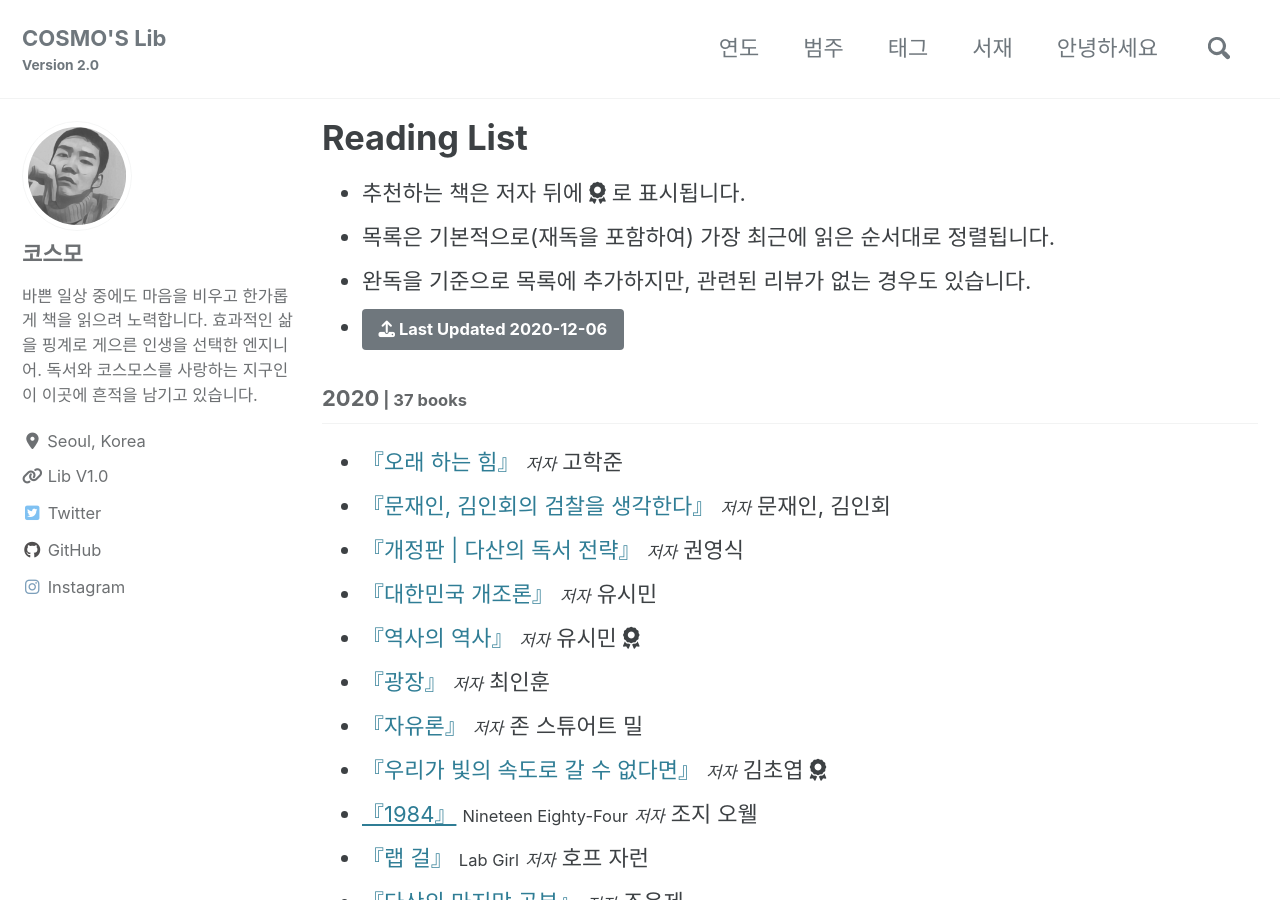
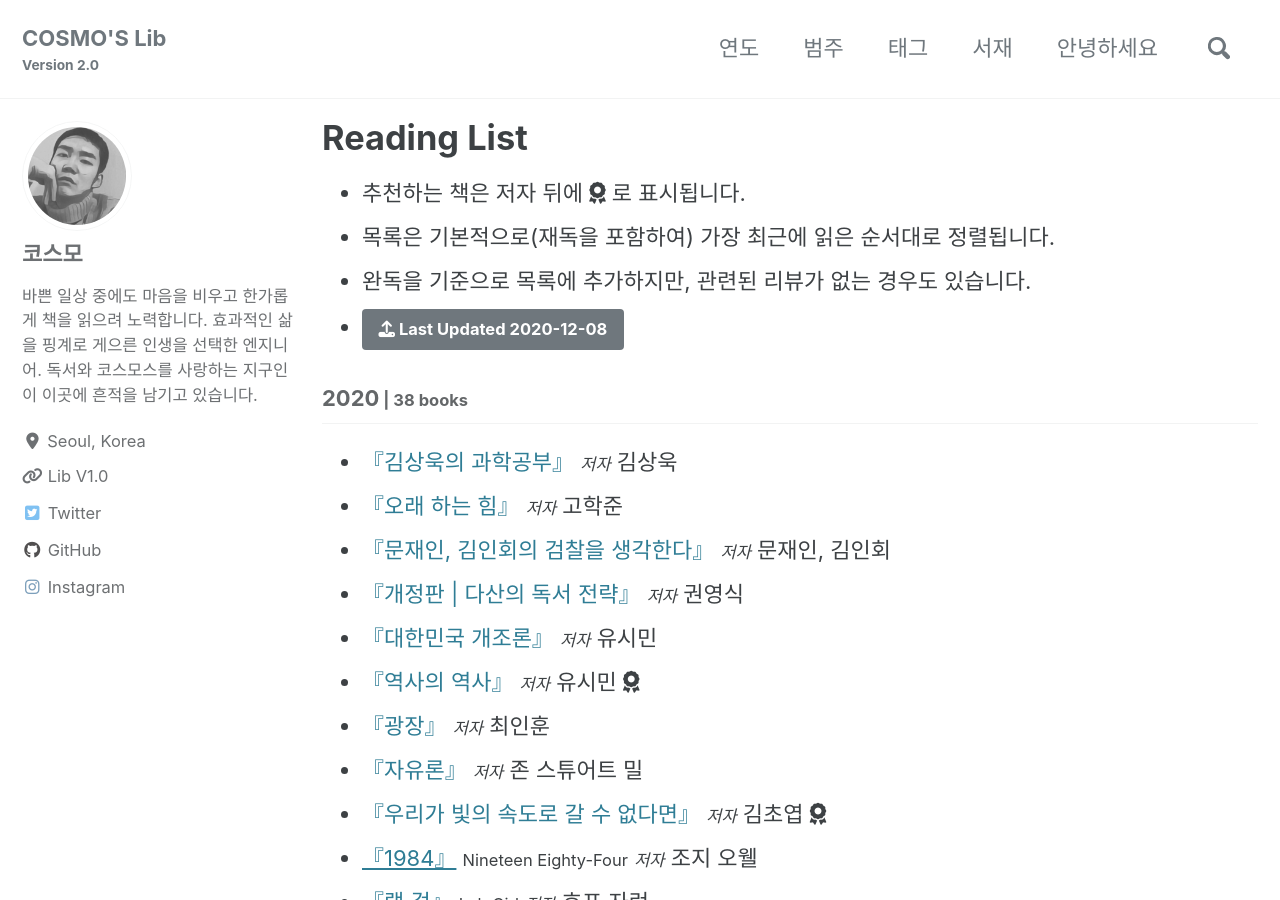
Before and after one commit to deftone2000/cosmo-s-archive, a Jekyll site: the page built from _pages/reading-list.html, in a window 1280 px wide and 900 px high. Built offline with Jekyll 4.4.1, drawn with Linux system fonts in a browser that asks for light colours; cached includes are drawn as plain includes; nearby versions of some CDN libraries; comment, search, counter and statistics services are not loaded; a style sheet for code colours, icons or effects is not loaded.

Commit message:
no message

```diff
--- a/_data/reading.yml
+++ b/_data/reading.yml
@@ -1,7 +1,17 @@
-lastupdate: 2020-12-06
+lastupdate: 2020-12-08
 list:
   - year: "2020"
     books:
+
+      - title: "김상욱의 과학공부"
+        ori_title:
+        author: 김상욱
+        post_title:
+        cover: https://img.ridicdn.net/cover/4097000042/xxlarge
+        trans:
+        pub: 동아시아 출판
+        pub_info: 2016.07.18. 전자책 출간
+        post_link:
 
       - title: "오래 하는 힘"
         ori_title:
```
